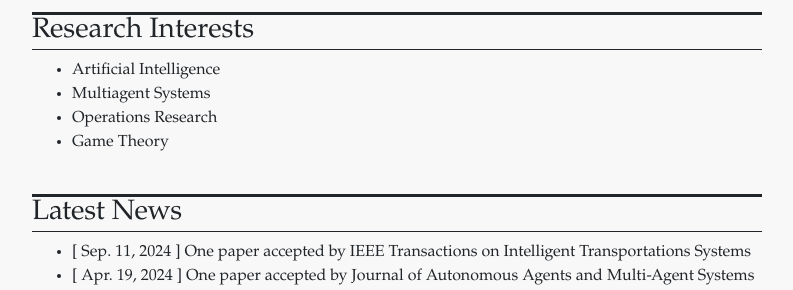
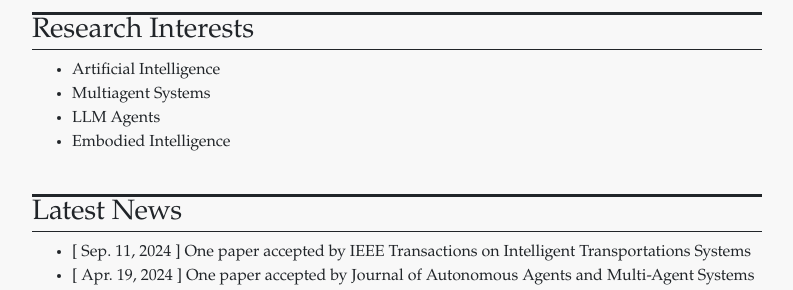
Before and after one commit to wanyuanwang/wanyuanwang.github.io, a Jekyll site: the page built from index.html, in a window 1280 px wide. Shown: the part 713-1003 px from the top of the page, without its empty margins (243-1036 px from the left). Built offline with Jekyll 4.4.1, drawn with Linux system fonts in a browser that asks for light colours.

Commit message:
Update research_interests.yml

```diff
--- a/_data/research_interests.yml
+++ b/_data/research_interests.yml
@@ -1,4 +1,4 @@
 - name: Artificial Intelligence
 - name: Multiagent Systems
-- name: Operations Research
-- name: Game Theory
+- name: LLM Agents
+- name: Embodied Intelligence
```
